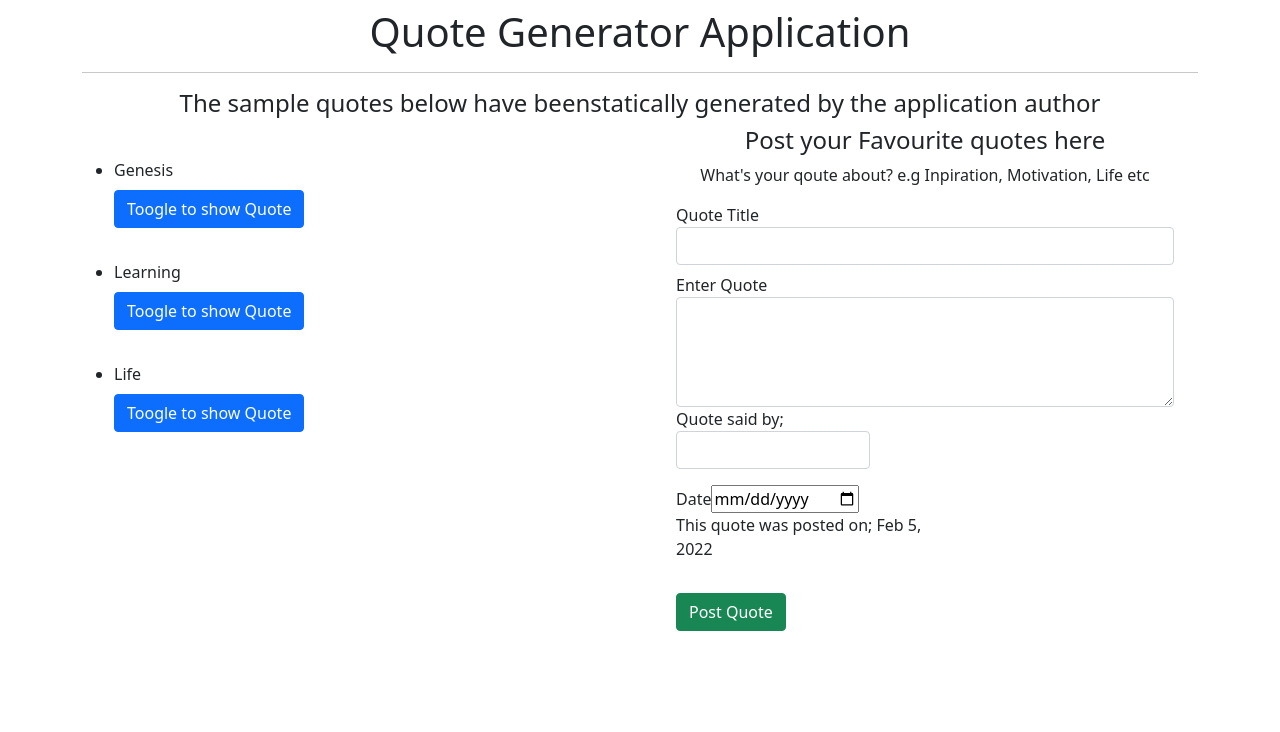
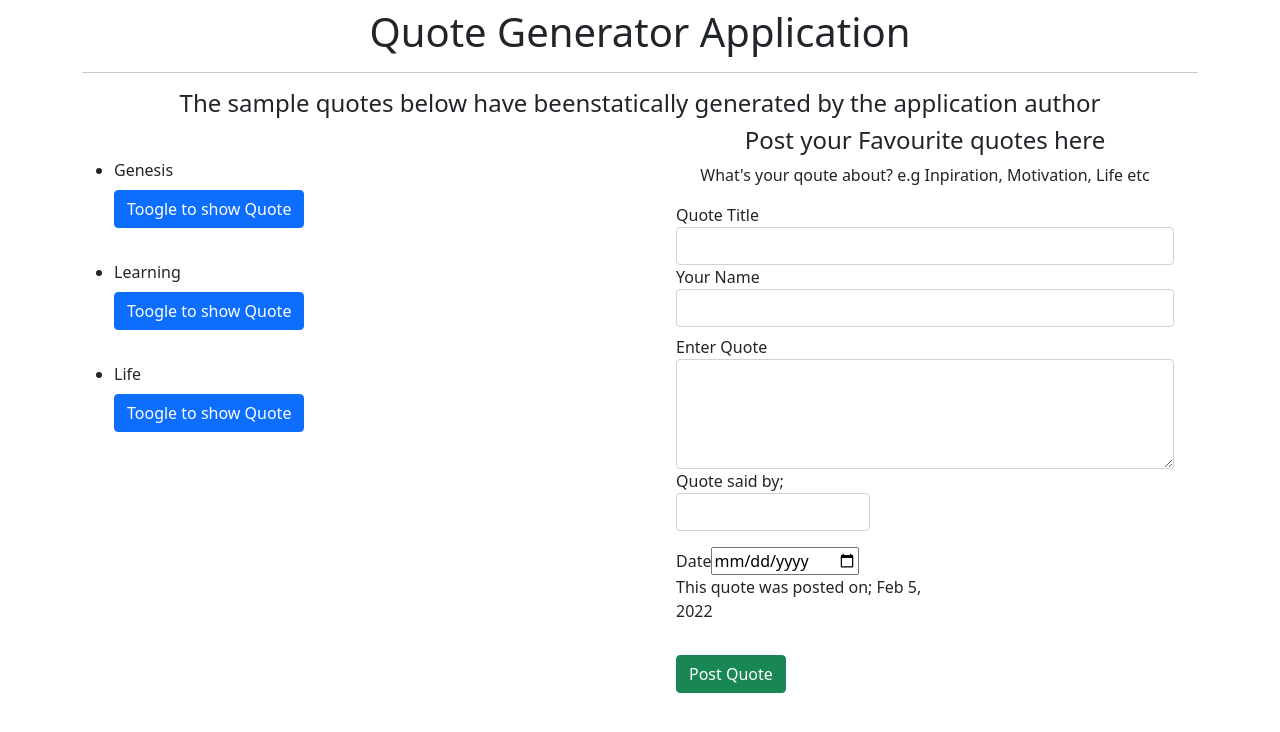
Before and after one commit to kimperria/Quote-App, an Angular app: page / in a window 1280 px wide. Shown: the top 732 px of the page. Built offline with nearby package versions, Linux system fonts and the light colour scheme.

Commit message:
resets add new quote function

```diff
--- a/src/app/quote-form/quote-form.component.html
+++ b/src/app/quote-form/quote-form.component.html
@@ -9,13 +9,24 @@
             </div>
 
             <div>
-                <input type="text" class="form-control" id="userName" [(ngModel)]="newQuote.name" name="name" #name='ngModel' required>
+                <input type="text" class="form-control" id="title" [(ngModel)]="newQuote.title" name="title" #title='ngModel' required>
                 <!-- display {{newQuote.name}} -->
+            </div>
+            <div [hidden]="title.valid || title.pristine" class="alert alert-danger mt-3">
+                <h6>Quote title is required</h6>
+            </div>
+        </div>
+        <div class="form-group row">
+            <div>
+                <label>Your Name</label>
+            </div>
+
+            <div>
+                <input type="text" class="form-control" id="userName" [(ngModel)]="newQuote.name" name="name" #name="ngModel" required>
             </div>
             <div [hidden]="name.valid || name.pristine" class="alert alert-danger mt-3">
                 <h6>Your name is required</h6>
             </div>
-
         </div>
         <div class="form-group row mt-2">
             <div>
```
